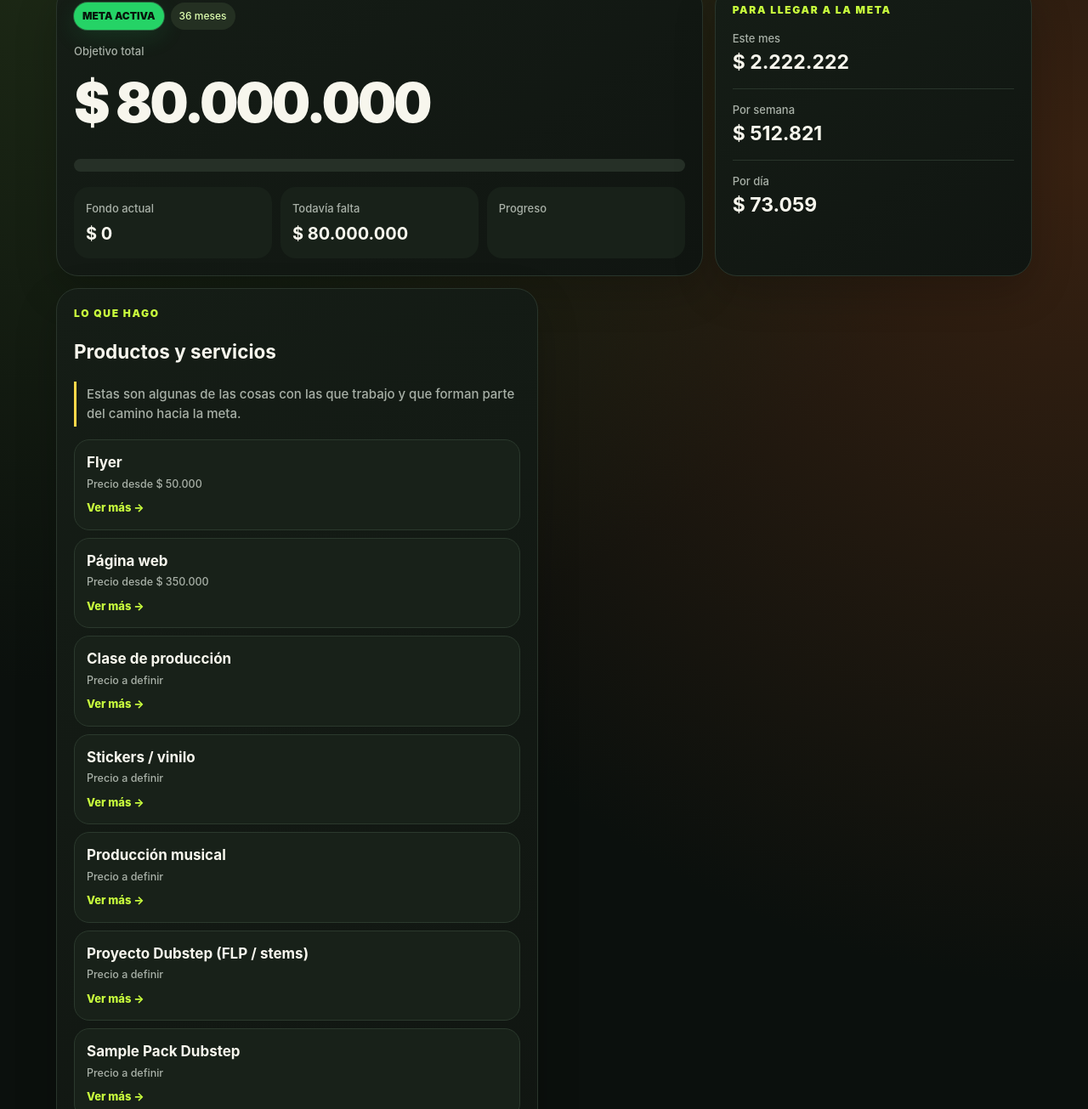
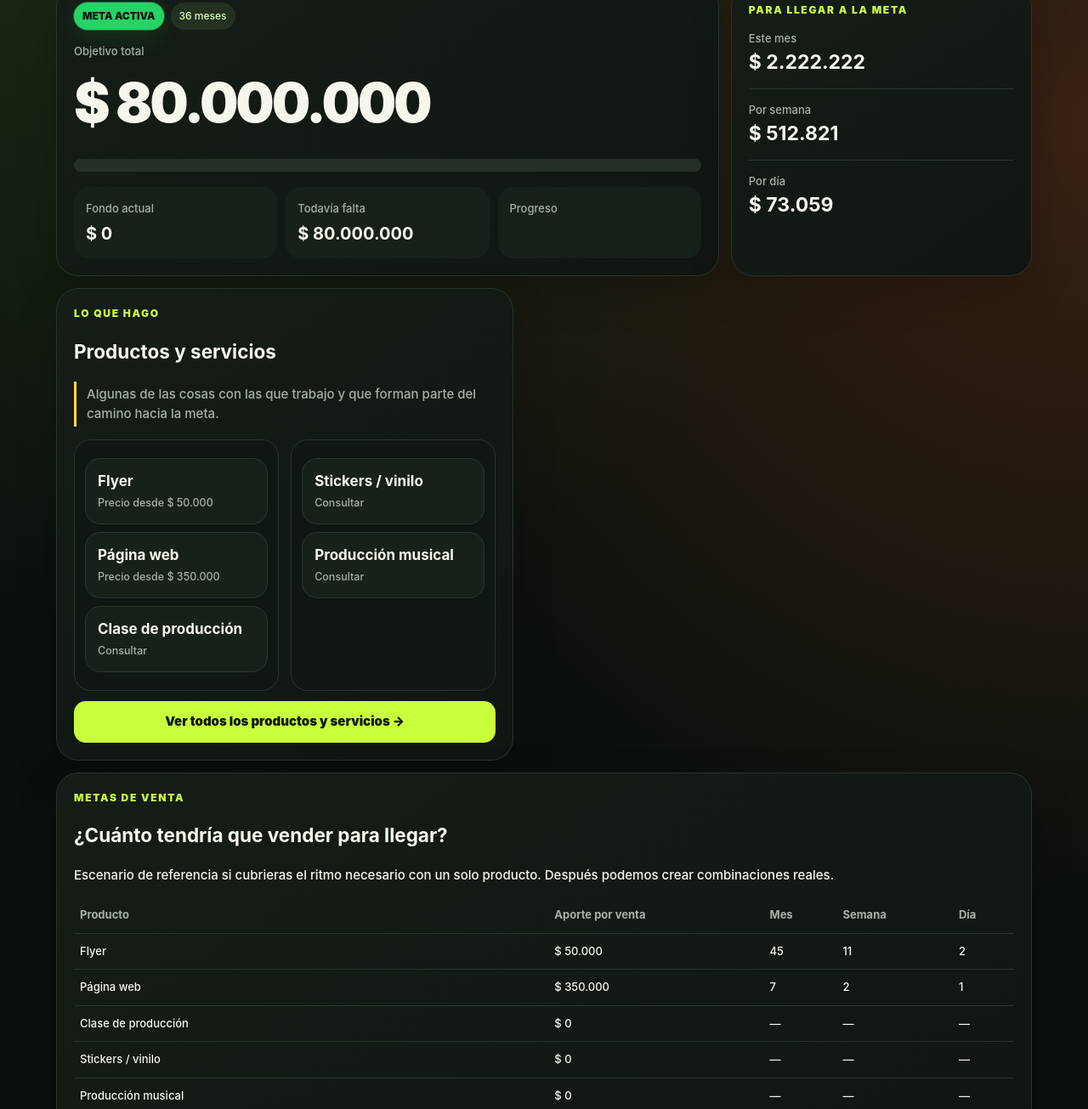
Before and after one commit to alandiaz145/camino-a-mi-casa, a plain HTML site: page index.html in a window 1280 px wide. Shown: the part 381-1686 px from the top of the page at 85% size. Drawn offline with Linux system fonts and the light colour scheme.

Commit message:
feat: refine public services layout and contribution story

```diff
--- a/index.html
+++ b/index.html
@@ -14,11 +14,11 @@ button,input,select{font:inherit}.app{max-width:1180px;margin:auto;padding:18px
 form{display:flex;gap:8px;flex-wrap:wrap;margin-top:14px}input,select{min-width:0;flex:1;background:#0d120e;border:1px solid #334036;color:var(--txt);padding:13px 14px;border-radius:14px;outline:none}input:focus,select:focus{border-color:var(--lime)}
 button{border:0;border-radius:14px;padding:12px 15px;background:#263027;color:var(--txt);font-weight:850;cursor:pointer}.primary{background:var(--lime);color:#10140c}.orange{background:var(--orange);color:#fff}.danger{color:#ff8585}.chips{display:flex;gap:8px;flex-wrap:wrap}.chip{padding:7px 10px;border-radius:999px;background:#243022;color:#dfffb0;font-size:12px}.chip.active{background:#25d366;color:#07150c;font-weight:950;box-shadow:0 0 0 1px #54e88955,0 8px 28px #25d36622}.adminOnly{display:none!important}.serviceLink{display:inline-block;margin-top:8px;color:var(--lime);text-decoration:none;font-weight:850;font-size:13px}.serviceLink:hover{text-decoration:underline}.miniStory{font-size:16px;line-height:1.7;color:#d7ddd5}.moreLink{display:inline-block;margin-top:8px;color:#10140c;background:var(--lime);padding:10px 14px;border-radius:12px;text-decoration:none;font-weight:900}
 table{width:100%;border-collapse:collapse}th,td{padding:11px 7px;text-align:left;border-bottom:1px solid var(--line);font-size:13px}th{color:var(--muted)}.scroll{overflow:auto;max-height:330px}
-.product{display:grid;grid-template-columns:1fr auto;gap:8px;background:#182119;border:1px solid #2b392d;border-radius:18px;padding:14px;margin:9px 0}.product strong{font-size:17px}.product small{color:var(--muted)}
+.product{display:grid;grid-template-columns:1fr auto;gap:8px;background:#182119;border:1px solid #2b392d;border-radius:18px;padding:14px;margin:9px 0;transition:.2s}.product:hover{transform:translateY(-2px);border-color:var(--lime);box-shadow:0 10px 30px #c9ff3d10}.servicesCols{display:grid;grid-template-columns:1fr 1fr;gap:14px}.serviceCol{background:#101611;border:1px solid var(--line);border-radius:20px;padding:12px}.allServices{display:block;text-align:center;margin-top:12px;padding:13px;border-radius:14px;background:var(--lime);color:#10140c;text-decoration:none;font-weight:950}.whySupport{background:linear-gradient(145deg,#1b241c,#111713);border:1px solid var(--line);border-radius:20px;padding:18px;margin-top:14px}.whySupport h3{margin:0 0 8px}.whySupport p{color:#c5ccc4;margin:0}.socials{display:flex;gap:8px;flex-wrap:wrap;justify-content:center;margin:18px 0}.socials span{padding:10px 13px;border:1px solid var(--line);border-radius:999px;color:var(--muted);font-weight:800}.product strong{font-size:17px}.product small{color:var(--muted)}
 .gallery{position:relative;height:440px;border-radius:20px;overflow:hidden;background:#202620}.gallery img{width:100%;height:100%;object-fit:cover;display:none}.gallery img.active{display:block}.galleryNav{position:absolute;inset:0;display:flex;align-items:center;justify-content:space-between;padding:12px;pointer-events:none}.galleryNav button{pointer-events:auto;background:#0b0e0bbb;backdrop-filter:blur(8px);font-size:25px}
 .note{border-left:3px solid var(--yellow);padding:4px 0 4px 12px;color:var(--muted)}.story{font-size:17px;line-height:1.75;color:#d7ddd5;max-width:920px}.story strong{color:var(--txt)}.supportGrid{display:grid;grid-template-columns:repeat(2,1fr);gap:10px;margin-top:16px}.support{display:block;text-decoration:none;color:var(--txt);padding:18px;border:1px solid var(--line);border-radius:18px;background:#182119;transition:.2s}.support:hover{transform:translateY(-2px);border-color:var(--lime)}.support b{display:block;font-size:18px}.support span{color:var(--muted);font-size:13px}.usd{color:var(--yellow);font-weight:900}.soon{opacity:.7}
 .bottom{display:none}
-@media(max-width:760px){.navlinks{display:none}.app{padding:10px 10px 90px}.nav{top:6px}.nav small{display:none}.hero{padding:34px 6px 16px}.goal,.pace,.half{grid-column:1/-1}.card{border-radius:22px;padding:16px}.stats{grid-template-columns:1fr}.gallery{height:310px}.supportGrid{grid-template-columns:1fr}form{display:grid;grid-template-columns:1fr 1fr}form input,form select{width:100%}form button{grid-column:1/-1}.bottom{display:grid;position:fixed;z-index:30;bottom:8px;left:10px;right:10px;grid-template-columns:repeat(4,1fr);background:#111813ed;backdrop-filter:blur(18px);border:1px solid var(--line);border-radius:18px;padding:7px}.bottom a{color:var(--muted);text-decoration:none;text-align:center;font-size:11px;padding:8px 2px}.bottom b{display:block;color:var(--lime);font-size:17px}}
+@media(max-width:760px){.navlinks{display:none}.app{padding:10px 10px 90px}.nav{top:6px}.nav small{display:none}.hero{padding:34px 6px 16px}.goal,.pace,.half{grid-column:1/-1}.card{border-radius:22px;padding:16px}.stats{grid-template-columns:1fr}.gallery{height:310px}.supportGrid,.servicesCols{grid-template-columns:1fr}form{display:grid;grid-template-columns:1fr 1fr}form input,form select{width:100%}form button{grid-column:1/-1}.bottom{display:grid;position:fixed;z-index:30;bottom:8px;left:10px;right:10px;grid-template-columns:repeat(4,1fr);background:#111813ed;backdrop-filter:blur(18px);border:1px solid var(--line);border-radius:18px;padding:7px}.bottom a{color:var(--muted);text-decoration:none;text-align:center;font-size:11px;padding:8px 2px}.bottom b{display:block;color:var(--lime);font-size:17px}}
 </style></head>
 <body><main class="app">
 <nav class="nav"><div class="brand">CAMINO A <i>MI CASA</i></div><div class="navlinks"><a href="#inicio">Progreso</a><a href="#servicios">Lo que hago</a><a href="#historia">Mi historia</a><a href="#apoyar">Aportar</a></div><small>Un proyecto, muchas formas de llegar.</small></nav>
@@ -32,15 +32,14 @@ table{width:100%;border-collapse:collapse}th,td{padding:11px 7px;text-align:left
 <form id="movement"><select id="type"><option value="in">+ Ingreso</option><option value="out">− Retiro / gasto</option></select><input id="amount" type="number" inputmode="numeric" placeholder="$ monto" required><input id="concept" placeholder="Ej: flyer, sueldo, donación" required><button class="orange">Guardar movimiento</button></form>
 <div class="scroll"><table><thead><tr><th>Movimiento</th><th>Concepto</th><th>Monto</th><th></th></tr></thead><tbody id="moves"></tbody></table></div></section>
 
-<section class="card half" id="servicios"><div class="eyebrow">Lo que hago</div><h2>Productos y servicios</h2><p class="note">Estas son algunas de las cosas con las que trabajo y que forman parte del camino hacia la meta.</p>
-<form id="productForm" class="adminOnly"><input id="pname" placeholder="Producto / servicio" required><input id="price" type="number" inputmode="numeric" placeholder="Precio" required><input id="cost" type="number" inputmode="numeric" placeholder="Costo" value="0"><button class="primary">Añadir producto</button></form><div id="products"></div></section>
+<section class="card half" id="servicios"><div class="eyebrow">Lo que hago</div><h2>Productos y servicios</h2><p class="note">Algunas de las cosas con las que trabajo y que forman parte del camino hacia la meta.</p><div class="servicesCols"><div class="serviceCol" id="servicesA"></div><div class="serviceCol" id="servicesB"></div></div><a class="allServices" href="servicios.html">Ver todos los productos y servicios →</a><form id="productForm" class="adminOnly"><input id="pname" placeholder="Producto / servicio" required><input id="price" type="number" inputmode="numeric" placeholder="Precio" required><input id="cost" type="number" inputmode="numeric" placeholder="Costo" value="0"><button class="primary">Añadir producto</button></form><div id="products" class="adminOnly"></div></section>
 
-<section class="card full"><div class="eyebrow">Traducir la meta</div><h2>¿Qué tendría que vender?</h2><p class="muted">Escenario de referencia si cubrieras el ritmo necesario con un solo producto. Después podemos crear combinaciones reales.</p><div class="scroll"><table><thead><tr><th>Producto</th><th>Aporte por venta</th><th>Mes</th><th>Semana</th><th>Día</th></tr></thead><tbody id="scenarios"></tbody></table></div></section>
+<section class="card full"><div class="eyebrow">Metas de venta</div><h2>¿Cuánto tendría que vender para llegar?</h2><p class="muted">Escenario de referencia si cubrieras el ritmo necesario con un solo producto. Después podemos crear combinaciones reales.</p><div class="scroll"><table><thead><tr><th>Producto</th><th>Aporte por venta</th><th>Mes</th><th>Semana</th><th>Día</th></tr></thead><tbody id="scenarios"></tbody></table></div></section>
 
 
 <section class="card full" id="historia"><div class="eyebrow">Detrás del objetivo</div><h2>Quién soy</h2><div class="miniStory"><p>Soy <strong>Alan</strong>, DJ, productor musical, diseñador gráfico y editor de video. Este proyecto documenta el camino hacia una casa propia, pero también todo lo que quiero construir alrededor de ella: música, trabajo, oportunidades, aprendizaje y un espacio desde el barrio para crear con otras personas.</p><p>No busco mostrar un camino perfecto. Quiero mostrar el proceso real: trabajar, equivocarme, cambiar, aprender y seguir avanzando.</p></div><a class="moreLink" href="quien-soy.html">Conocer mi historia →</a></section>
 <section class="card half adminOnly"><div class="eyebrow">Referencia monetaria</div><h2>Meta también en dólares</h2><div class="label">Objetivo ARS</div><div style="font-size:30px;font-weight:950" id="goalArsRef"></div><div class="label" style="margin-top:14px">Equivalencia USD</div><div style="font-size:30px" class="usd" id="goalUsd">Configurar cotización</div><form id="fxForm"><input id="usdRate" type="number" inputmode="decimal" placeholder="ARS por USD"><button class="primary">Actualizar USD</button></form><div class="label" id="fxDate"></div></section>
-<section class="card half" id="apoyar"><div class="eyebrow">Acompañar el proyecto</div><h2>¿Querés aportar?</h2><p class="note">Esta sección queda preparada para agregar tus enlaces y datos oficiales sin publicar contraseñas ni credenciales.</p><div class="supportGrid"><div class="support soon"><b>Mercado Pago</b><span>Link de aporte · pendiente</span></div><div class="support soon"><b>PayPal</b><span>Link de aporte · pendiente</span></div><div class="support soon"><b>Wise</b><span>Datos · pendiente</span></div><div class="support soon"><b>Cuenta internacional / IBAN</b><span>Datos · pendiente</span></div></div></section>
+<section class="card half" id="apoyar"><div class="eyebrow">Acompañar el proyecto</div><h2>¿Querés aportar?</h2><p class="note">Esta sección queda preparada para agregar tus enlaces y datos oficiales sin publicar contraseñas ni credenciales.</p><div class="supportGrid"><div class="support soon"><b>Mercado Pago</b><span>Link de aporte · pendiente</span></div><div class="support soon"><b>PayPal</b><span>Link de aporte · pendiente</span></div><div class="support soon"><b>Wise</b><span>Datos · pendiente</span></div><div class="support soon"><b>Cuenta internacional / IBAN</b><span>Datos · pendiente</span></div></div><div class="whySupport"><h3>¿Por qué aportar?</h3><p>No creo que una vida tenga que medirse solamente por cuánto somos capaces de sacrificarnos. Este proyecto busca demostrar qué puede pasar cuando muchas ayudas pequeñas empujan una idea real. Primero quiero construir estabilidad para poder seguir creando y, desde un lugar más firme, devolver esa energía: generar trabajo, apoyar artistas, ayudar a quienes estén empezando y, con el tiempo, poder colaborar también con proyectos sociales y refugios de animales. Aportar no es una obligación: es una forma de acompañar el camino si lo que estoy construyendo te representa.</p></div></section><div class="socials"><span>Instagram · próximamente</span><span>YouTube · próximamente</span><span>SoundCloud · próximamente</span><span>WhatsApp · próximamente</span></div>
 <section class="card full" id="casa"><div class="eyebrow">La referencia</div><h2>La casa que convirtió la idea en una meta</h2><div class="gallery"><img class="active" src="https://imgar.zonapropcdn.com/avisos/resize/1/00/59/27/63/26/1200x1200/2056928815.jpg?isFirstImage=true" alt="Casa"><img src="https://imgar.zonapropcdn.com/avisos/1/00/59/27/63/26/360x266/2056929105.jpg" alt="Casa"><div class="galleryNav"><button onclick="slide(-1)">‹</button><button onclick="slide(1)">›</button></div></div></section>
 </div></main>
 <nav class="bottom"><a href="#inicio"><b>⌂</b>Inicio</a><a href="#servicios"><b>◆</b>Servicios</a><a href="#historia"><b>◎</b>Historia</a><a href="#casa"><b>▣</b>Casa</a></nav>
@@ -53,7 +52,7 @@ function save(){localStorage.setItem('caminoCasaV2',JSON.stringify(s));render()}
 function render(){const bal=s.moves.reduce((a,m)=>a+(m.type==='in'?m.amount:-m.amount),0),rem=Math.max(0,s.goal-bal),pct=s.goal?Math.max(0,Math.min(100,bal/s.goal*100)):0,pm=rem/s.months,pw=pm*12/52,pd=pm*12/365;
 goalLabel.textContent=money(s.goal);goalArsRef.textContent=money(s.goal);goalUsd.textContent=fx.rate?'USD '+new Intl.NumberFormat('es-AR',{maximumFractionDigits:0}).format(s.goal/fx.rate):'Configurar cotización';usdRate.value=fx.rate||'';fxDate.textContent=fx.date?'Cotización cargada: '+fx.date:'Ingresá la cotización que quieras usar como referencia.';balance.textContent=money(bal);remaining.textContent=money(rem);pct.textContent=pct.toFixed(2)+'%';progress.style.width=pct+'%';deadlineChip.textContent=s.months+' meses';perMonth.textContent=money(pm);perWeek.textContent=money(pw);perDay.textContent=money(pd);goal.value=s.goal;months.value=s.months;
 moves.innerHTML=s.moves.length?s.moves.map((m,i)=>`<tr><td>${m.type==='in'?'<span class="accent">Ingreso</span>':'<span class="danger">Retiro</span>'}</td><td>${m.concept}</td><td>${m.type==='in'?'+':'−'}${money(m.amount)}</td><td><button onclick="delMove(${i})">×</button></td></tr>`).join(''):'<tr><td colspan="4" class="label">Todavía no hay movimientos.</td></tr>';
-products.innerHTML=s.products.map((p,i)=>`<div class="product"><div><strong>${p.name}</strong><br><small>${p.price>0?'Precio desde '+money(p.price):'Precio a definir'}</small><br><a class="serviceLink" href="#servicios">Ver más →</a></div></div>`).join('');
+const pub=s.products.slice(0,5);const card=(p)=>`<div class="product"><div><strong>${p.name}</strong><br><small>${p.price>0?'Precio desde '+money(p.price):'Consultar'}</small></div></div>`;servicesA.innerHTML=pub.slice(0,3).map(card).join('');servicesB.innerHTML=pub.slice(3,5).map(card).join('');products.innerHTML=s.products.map((p,i)=>card(p)).join('');
 scenarios.innerHTML=s.products.map(p=>{const g=p.price-p.cost;return `<tr><td>${p.name}</td><td>${money(g)}</td><td>${g>0?Math.ceil(pm/g):'—'}</td><td>${g>0?Math.ceil(pw/g):'—'}</td><td>${g>0?Math.ceil(pd/g):'—'}</td></tr>`}).join('')}
 settings.onsubmit=e=>{e.preventDefault();s.goal=+goal.value;s.months=+months.value;save()}
 movement.onsubmit=e=>{e.preventDefault();s.moves.unshift({type:type.value,amount:+amount.value,concept:concept.value,date:new Date().toISOString()});amount.value='';concept.value='';save()}
```
